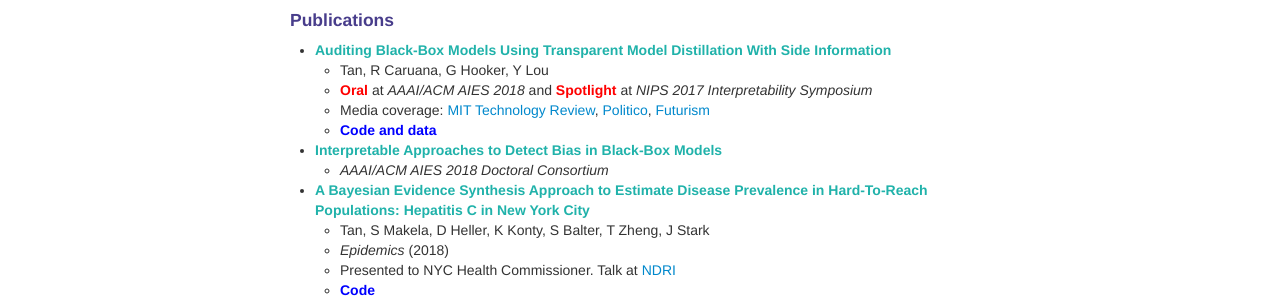
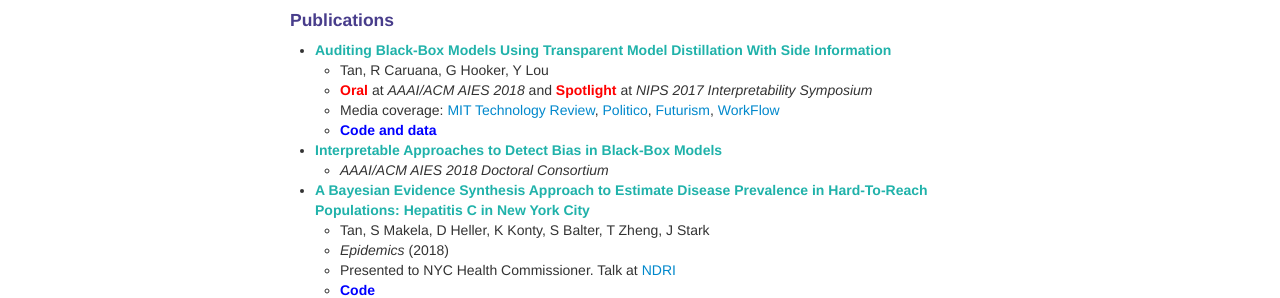
Before and after one commit to shftan/shftan.github.io, a Jekyll site: the page built from index.md, in a window 1280 px wide. Shown: the part 1241-1539 px from the top of the page. Built offline with Jekyll 4.4.1, drawn with Linux system fonts in a browser that asks for light colours.

Commit message:
Update index.md

```diff
--- a/index.md
+++ b/index.md
@@ -68,7 +68,7 @@ For older news, click <a class="paper" href="oldernews.html">here</a>.
 - <a class="paper" href="https://arxiv.org/abs/1710.06169">Auditing Black-Box Models Using Transparent Model Distillation With Side Information</a>
    - Tan, R Caruana, G Hooker, Y Lou
    - <span class="highlight">Oral</span> at _AAAI/ACM AIES 2018_ and <span class="highlight">Spotlight</span> at _NIPS 2017 Interpretability Symposium_
-   - Media coverage: [MIT Technology Review](https://www.technologyreview.com/s/609338/new-research-aims-to-solve-the-problem-of-ai-bias-in-black-box-algorithms/), [Politico](https://www.politico.com/agenda/story/2018/02/07/algorithmic-bias-software-recommendations-000631), [Futurism](https://futurism.com/ai-bias-black-box/)
+   - Media coverage: [MIT Technology Review](https://www.technologyreview.com/s/609338/new-research-aims-to-solve-the-problem-of-ai-bias-in-black-box-algorithms/), [Politico](https://www.politico.com/agenda/story/2018/02/07/algorithmic-bias-software-recommendations-000631), [Futurism](https://futurism.com/ai-bias-black-box/), [WorkFlow](https://www.servicenow.com/workflow/algorithmic-audit.html)
    - <a class="resource" href="https://github.com/shftan/auditblackbox">Code and data</a>
 - <a class="paper" href="http://www.aies-conference.com/wp-content/papers/student/1st_AIES-DC_paper_55.pdf">Interpretable Approaches to Detect Bias in Black-Box Models</a>
    - _AAAI/ACM AIES 2018 Doctoral Consortium_
```
